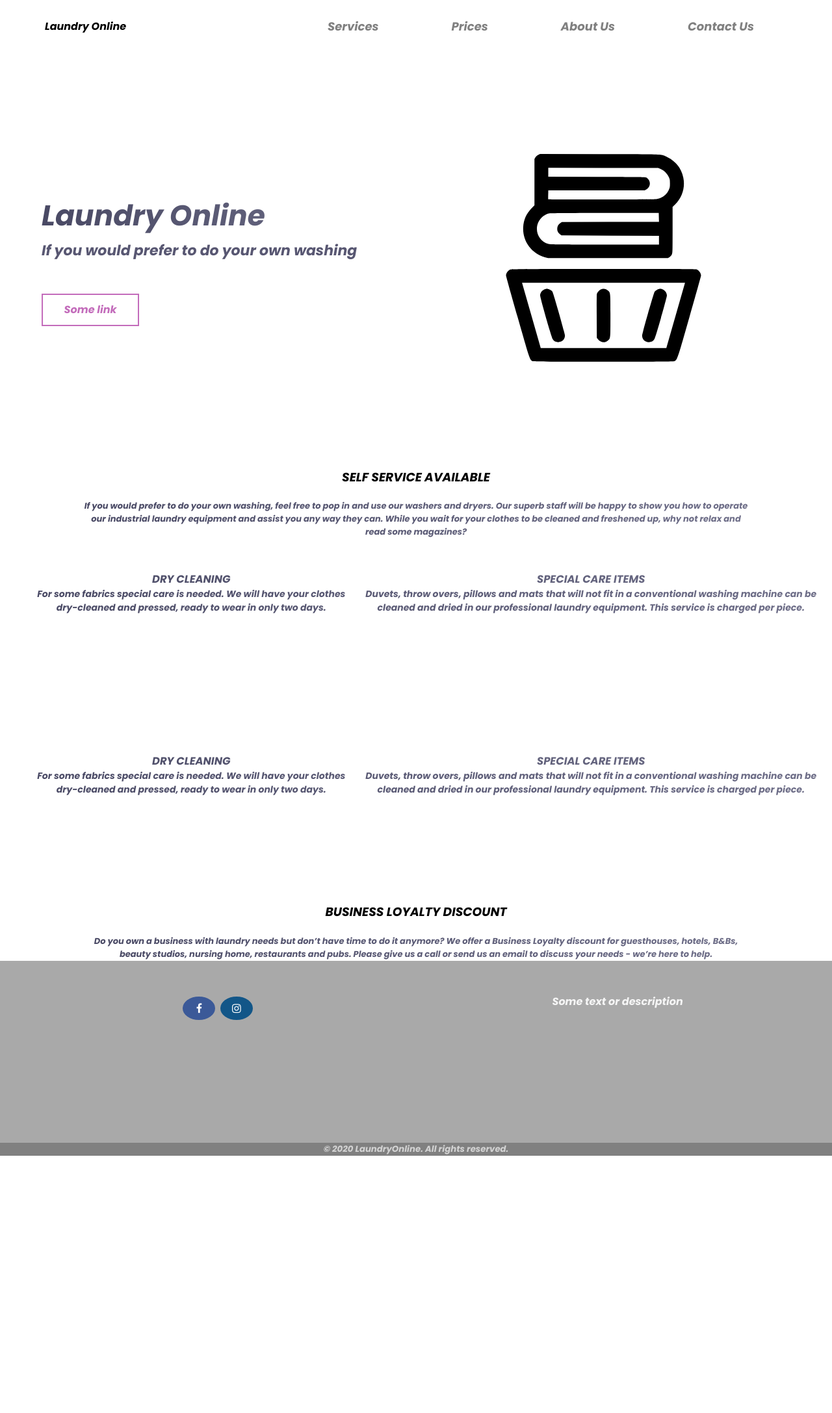
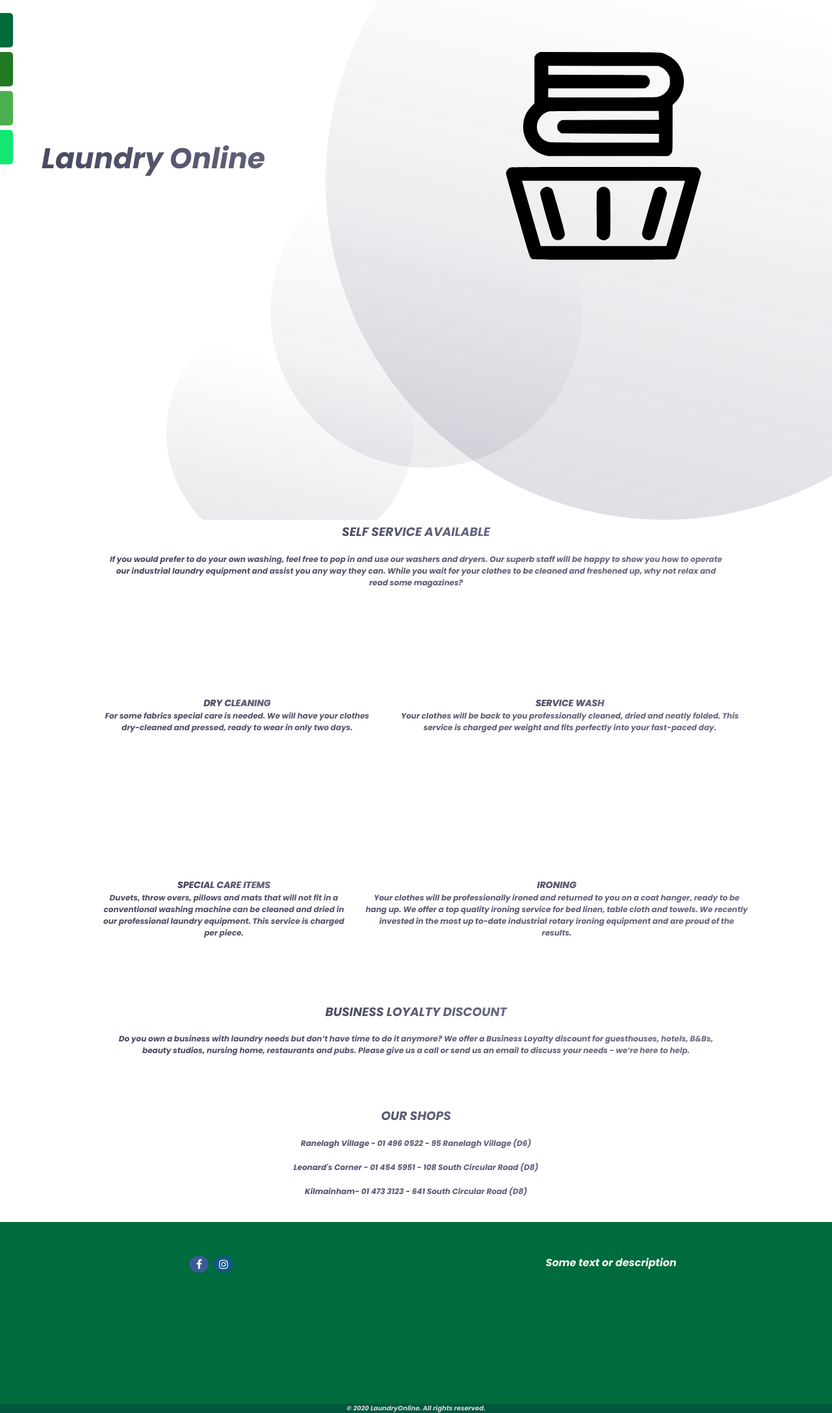
Before and after one commit to RaphaelQSmith/lavanderia, a PHP site: page / in a window 1280 px wide. Shown: the whole page at 65% size. Before the commit the page ends 1779 px from the top, so only its background shows below. Run offline with PHP 8.4, Linux system fonts and the light colour scheme.

Commit message:
sidenav and footer

```diff
--- a/index.html
+++ b/index.html
@@ -10,15 +10,12 @@
 </head>
 <body>
     <header>
-        <div class="logo-container">
-            <h4 class="logo">Laundry Online</h4>
-        </div>
-        <nav>
+        <nav id="mySidenav">
             <ul class="nav-links">
-                <li><a class="nav-link" href="#">Services</a></li>
-                <li><a class="nav-link" href="#">Prices</a></li>
-                <li><a class="nav-link" href="#">About Us</a></li>
-                <li><a class="nav-link" href="#">Contact Us</a></li>
+                <li><a class="nav-link" id="serv" href="#">Services</a></li>
+                <li><a class="nav-link" id="prices" href="#">Prices</a></li>
+                <li><a class="nav-link" id="about" href="#">About</a></li>
+                <li><a class="nav-link" id="contact" href="#">Contact</a></li>
             </ul>
         </nav>
     </header>
@@ -27,21 +24,15 @@
             <div class="introduction">
                 <div class="intro-text">
                     <h1>Laundry Online</h1>
-                    <p>
-                        If you would prefer to do your own washing
-                    </p>
-                </div>
-                <div class="cta">
-                    <button class="cta-select">Some link</button>
                 </div>
             </div>
             <div class="cover">
                 <img src="./img/basketLaundry.svg" alt="Basket">
             </div>
         </section>
-        <!-- <img class="big-circle" src="./img/big-eclipse.svg" alt="" />
+        <img class="big-circle" src="./img/big-eclipse.svg" alt="" />
 		<img class="medium-circle" src="./img/mid-eclipse.svg" alt="" />
-        <img class="small-circle" src="./img/small-eclipse.svg" alt="" /> -->
+        <img class="small-circle" src="./img/small-eclipse.svg" alt="" />
     </main>
     <div class="subitem">
         <h3>SELF SERVICE AVAILABLE</h3>
@@ -60,28 +51,29 @@
                 </p>
             </div>
             <div class="subcard">
-                <h3>SPECIAL CARE ITEMS</h3>
+                <h3>SERVICE WASH</h3>
                 <p>
-                    Duvets, throw overs, pillows and mats that will not fit in a conventional washing machine can be cleaned and dried in our professional laundry equipment.
-                    This service is charged per piece.
+                    Your clothes will be back to you professionally cleaned, dried and neatly folded.
+                    This service is charged per weight and fits perfectly into your fast-paced day.
                 </p>
             </div>
     </div>
 
     <div class="subitem-container">
         <div class="subcard">
-            <h3>DRY CLEANING</h3>
-            <p>
-                For some fabrics special care is needed.
-                We will have your clothes dry-cleaned and pressed, ready to wear in only two days.
-            </p>
-        </div>
-        <div class="subcard">
             <h3>SPECIAL CARE ITEMS</h3>
             <p>
                 Duvets, throw overs, pillows and mats that will not fit in a conventional washing machine can be cleaned and dried in our professional laundry equipment.
                 This service is charged per piece.
             </p>
+        </div>
+        <div class="subcard">
+            <h3>IRONING</h3>
+            <p>
+                Your clothes will be professionally ironed and returned to you on a coat hanger, ready to be hang up.
+                We offer a top quality ironing service for bed linen, table cloth and towels.
+                We recently invested in the most up to-date industrial rotary ironing equipment and are proud of the results.
+             </p>
         </div>
 </div>
 
@@ -92,7 +84,18 @@
             Please give us a call or send us an email to discuss your needs - we’re here to help.
         </p>
 </div>
-
+<div class="subitem">
+    <h3>OUR SHOPS</h3>
+        <p>
+            Ranelagh Village - 01 496 0522 - 95 Ranelagh Village (D6)
+        </p>
+        <p>
+            Leonard's Corner - 01 454 5951 - 108 South Circular Road (D8)
+        </p>
+        <p>
+            Kilmainham- 01 473 3123 - 641 South Circular Road (D8)
+        </p>
+</div>
 
     <div class="footer-container">
         <div class="card-footer">
--- a/style.css
+++ b/style.css
@@ -15,6 +15,12 @@ header{
     height: 10vh;
     margin: auto;
     align-items: center;
+}
+h3{
+    font-weight: 300;
+    background: linear-gradient(to right, #2a2a3a, #8f8fb1);
+    -webkit-background-clip: text;
+    -webkit-text-fill-color: transparent;
 }
 .logo-container,.nav-links{
     display: flex;
@@ -46,8 +52,9 @@ nav{
     display: flex;
     width: 90%;
     margin: auto;
-    min-height: 80vh;
+    min-height: 65vh;
     align-items: center;
+    padding-bottom: 28%;
 }
 .introduction{
     flex: 2;
@@ -81,6 +88,7 @@ nav{
 }
 .cover img{
     height: 40vh;
+    animation: drop 1.5s ease;
 }
 .big-circle{
     position: absolute;
@@ -89,6 +97,7 @@ nav{
     opacity: 0.4;
     height: 100%;
     z-index: -1;
+    animation: drop 1.5s ease;
 }
 .medium-circle {
 	position: absolute;
@@ -97,19 +106,24 @@ nav{
 	height: 60%;
     opacity: 0.4;
     z-index: -1;
+    animation: drop 1.5s ease;
 }
 .small-circle {
 	position: absolute;
 	bottom: 0%;
     left: 20%;
     z-index: -1;
+    animation: drop 1.5s ease;
+}
+.subcard{
+    padding-left: 2%;
 }
 
 .footer-container{
     text-align: center;
     height: 35vh;
     padding: 50px 0px 0px 50px;
-    background: darkgrey;
+    background: #006B3C;
     color: whitesmoke;
     display: flex;
     flex: 2;
@@ -120,12 +134,12 @@ nav{
     flex: 1 1 auto;
 }
 .fa {
-    padding: 10px;
+    padding: 5px;
     font-size: 10px;
-    width: 50px;
+    width: 30px;
     text-align: center;
     text-decoration: none;
-    margin: 5px 2px;
+    margin: 2px 2px;
     border-radius: 80%;
   }
 
@@ -143,28 +157,29 @@ nav{
   }
 .copyright{
     text-align: center;
-    background: grey;
+    background: #00563F;
     color: lightgray;
-
+    font-size: 12px;
 }
 .subitem{
     text-align: center;
     width: 80%;
     margin: auto;
+    padding: 3%;
 
 }
 .subitem p {
     margin-top: 2%;
-    font-size: 13px;
+    font-size: 12px;
     background: linear-gradient(to right, #494964, #6f6f89);
     -webkit-background-clip: text;
     -webkit-text-fill-color: transparent;
 }
 .subitem-container{
     text-align: center;
-    font-size: 14px;
+    font-size: 12px;
     height: 35vh;
-    padding: 50px 0px 0px 50px;
+    padding: 10%;
     /* margin: auto; */
     display: flex;
     flex: 2;
@@ -172,3 +187,52 @@ nav{
     -webkit-background-clip: text;
     -webkit-text-fill-color: transparent;
 }
+
+@keyframes drop {
+	0% {
+		opacity: 0;
+		transform: translateY(-80px);
+	}
+	100% {
+		opacity: 1;
+		transform: translateY(0px);
+	}
+}
+
+
+
+#mySidenav a {
+    position: absolute;
+    left: -80px;
+    transition: 0.3s;
+    padding: 15px;
+    width: 100px;
+    text-decoration: none;
+    font-size: 15px;
+    color: white;
+    border-radius: 0 5px 5px 0;
+  }
+
+  #mySidenav a:hover {
+    left: 0;
+  }
+
+  #serv {
+    top: 20px;
+    background-color: #006B3C;
+  }
+
+  #prices {
+    top: 80px;
+    background-color: #247924;
+  }
+
+  #about {
+    top: 140px;
+    background-color: #4CAF50;
+  }
+
+  #contact {
+    top: 200px;
+    background-color: #12E772
+  }
```
